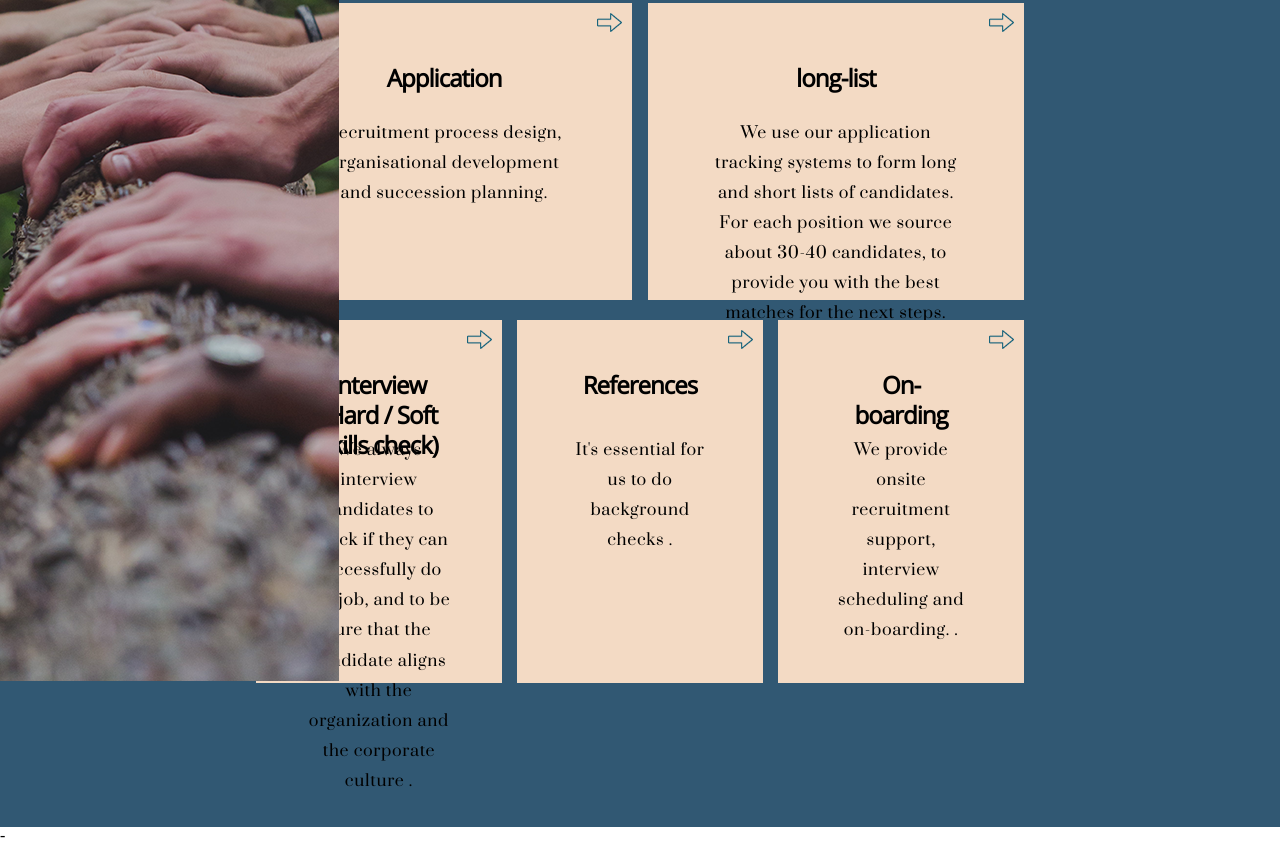
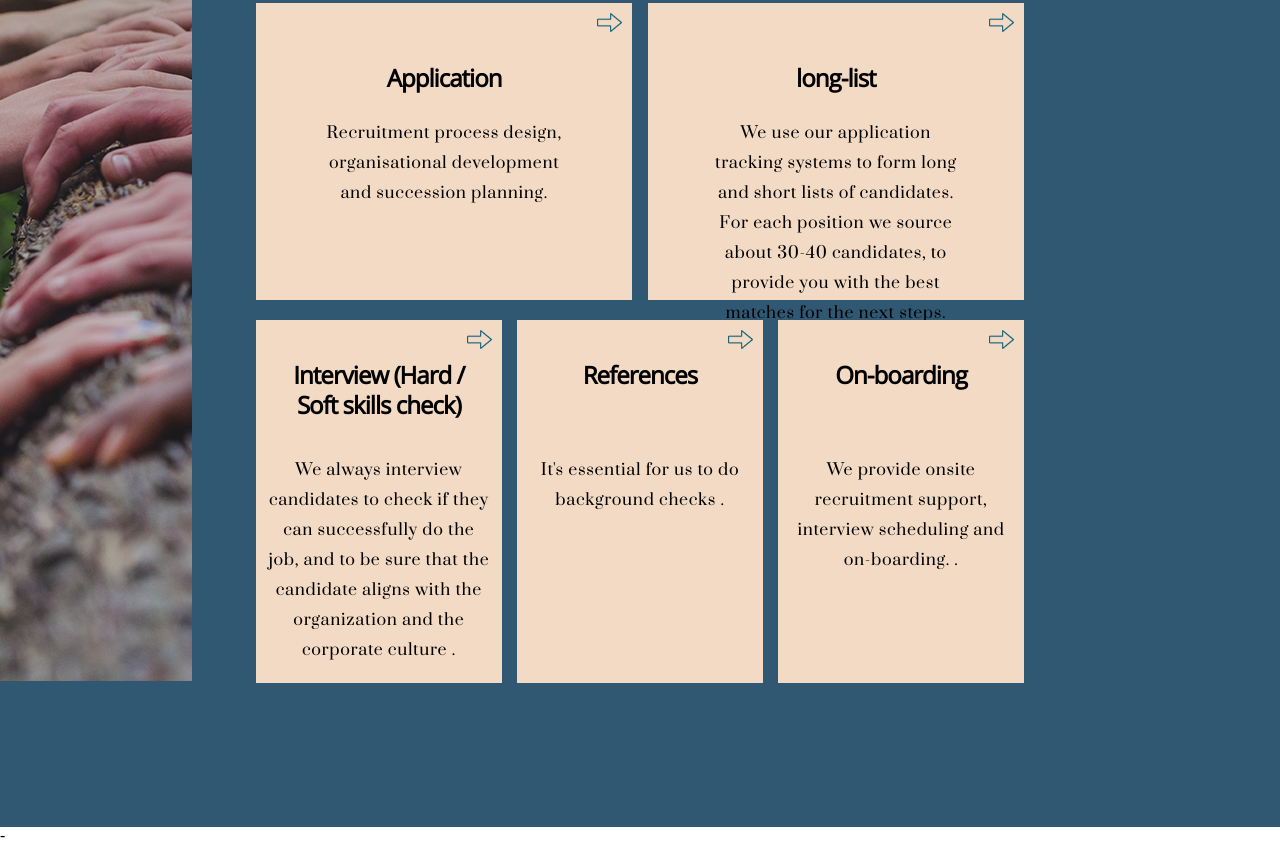
Before and after one commit to sovsianykov/OvsianykovPortfolioWeb, a plain HTML site: page index.html in a window 1280 px wide. Shown: the part 3419-4264 px from the top of the page. Drawn offline with Linux system fonts and the light colour scheme; a web font is replaced by a local one.

Commit message:
Add files via upload

```diff
--- a/css/style.css
+++ b/css/style.css
@@ -392,7 +392,7 @@ header {
     display: flex;
     justify-content: space-between; }
     .sectionB .boxwrap2 h4 {
-      width: 60%;
+      width: 80%;
       margin-bottom: 10px;
       height: 25px;
       font-family: OpenSans;
@@ -403,9 +403,10 @@ header {
       line-height: 1.25;
       letter-spacing: -0.96px;
       text-align: center;
-      color: #000000; }
+      color: #000000;
+      padding: 0; }
     .sectionB .boxwrap2 p {
-      margin: 30px;
+      margin-top: 60px;
       font-family: Prata;
       font-size: 16px;
       font-weight: normal;
@@ -417,13 +418,13 @@ header {
       color: #000000; }
     .sectionB .boxwrap2 .boxD {
       width: 32%;
-      height: 363px;
+      min-height: 363px;
       align-items: center;
       background-color: #f3dac4;
       position: relative;
       display: flex;
       flex-direction: column;
-      padding: 20px; }
+      padding: 10px; }
       .sectionB .boxwrap2 .boxD .arr {
         position: absolute;
         right: 10px;
@@ -434,11 +435,12 @@ header {
           width: 100%; }
   .sectionB .sidepic {
     top: 155px;
-    z-index: 4;
-    width: 398px;
+    z-index: 1;
+    width: 15%;
     height: 1190px;
     position: absolute;
-    left: 0; }
+    left: 0;
+    overflow: hidden; }
 
 @font-face {
   font-family: GothamPro;
```
Also changed, not shown: 1 other file.
